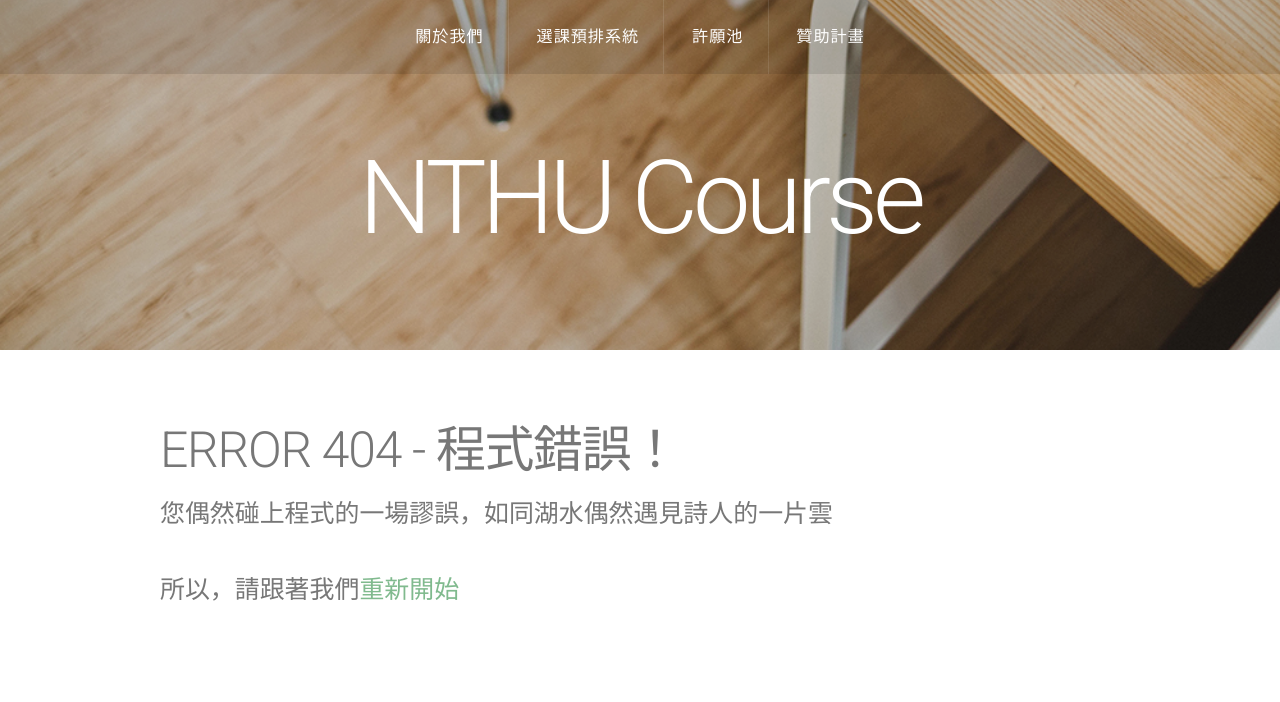
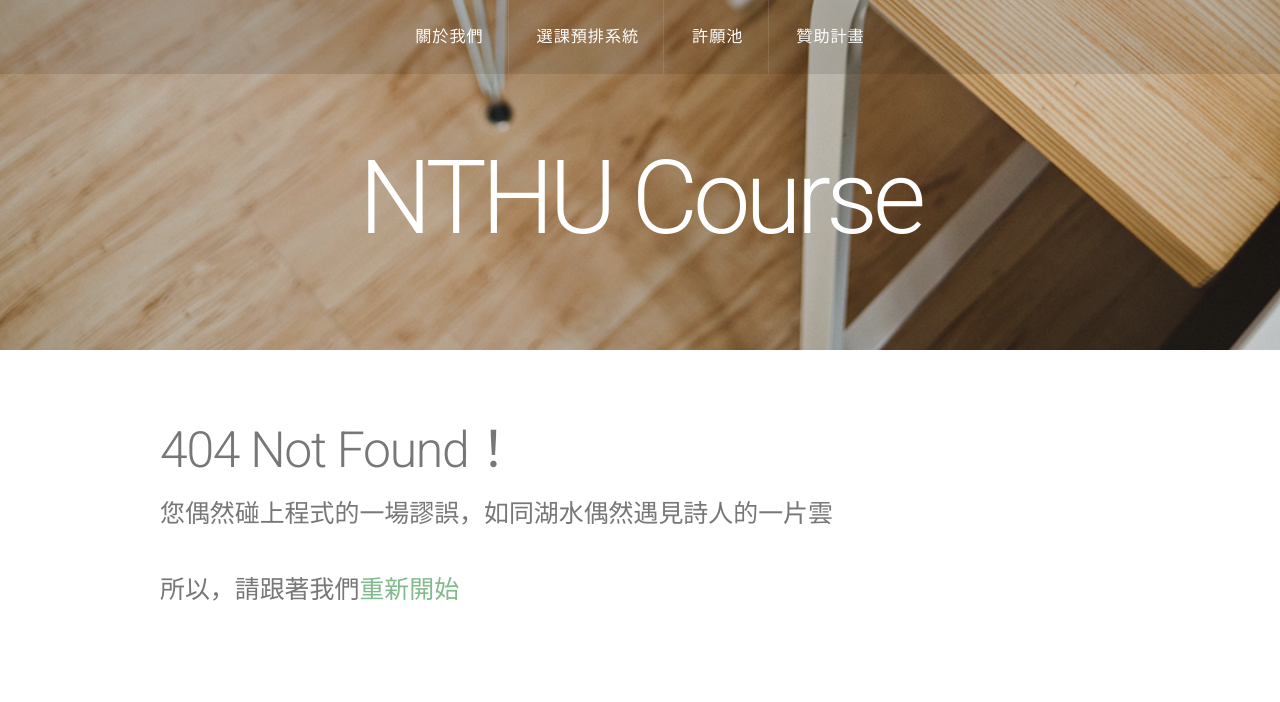
Before and after one commit to henryyang42/NTHU_Course, a Django app: page /404.html in a window 1280 px wide. Shown: the top 702 px of the page. Run offline with Django 3.2, Linux system fonts and the light colour scheme; some libraries are stand-ins or nearby versions.

Commit message:
change 404

```diff
--- a/index/templates/404.html
+++ b/index/templates/404.html
@@ -9,7 +9,7 @@
   <div id="content" class="container">
     <section>
       <header>
-        <h2>ERROR 404 - 程式錯誤！</h2>
+        <h2>404 Not Found！</h2>
         <span class="byline">您偶然碰上程式的一場謬誤，如同湖水偶然遇見詩人的一片雲</span>
         <span class="byline">所以，請跟著我們<a href="index.html">重新開始</a></span>
       </header>
```
